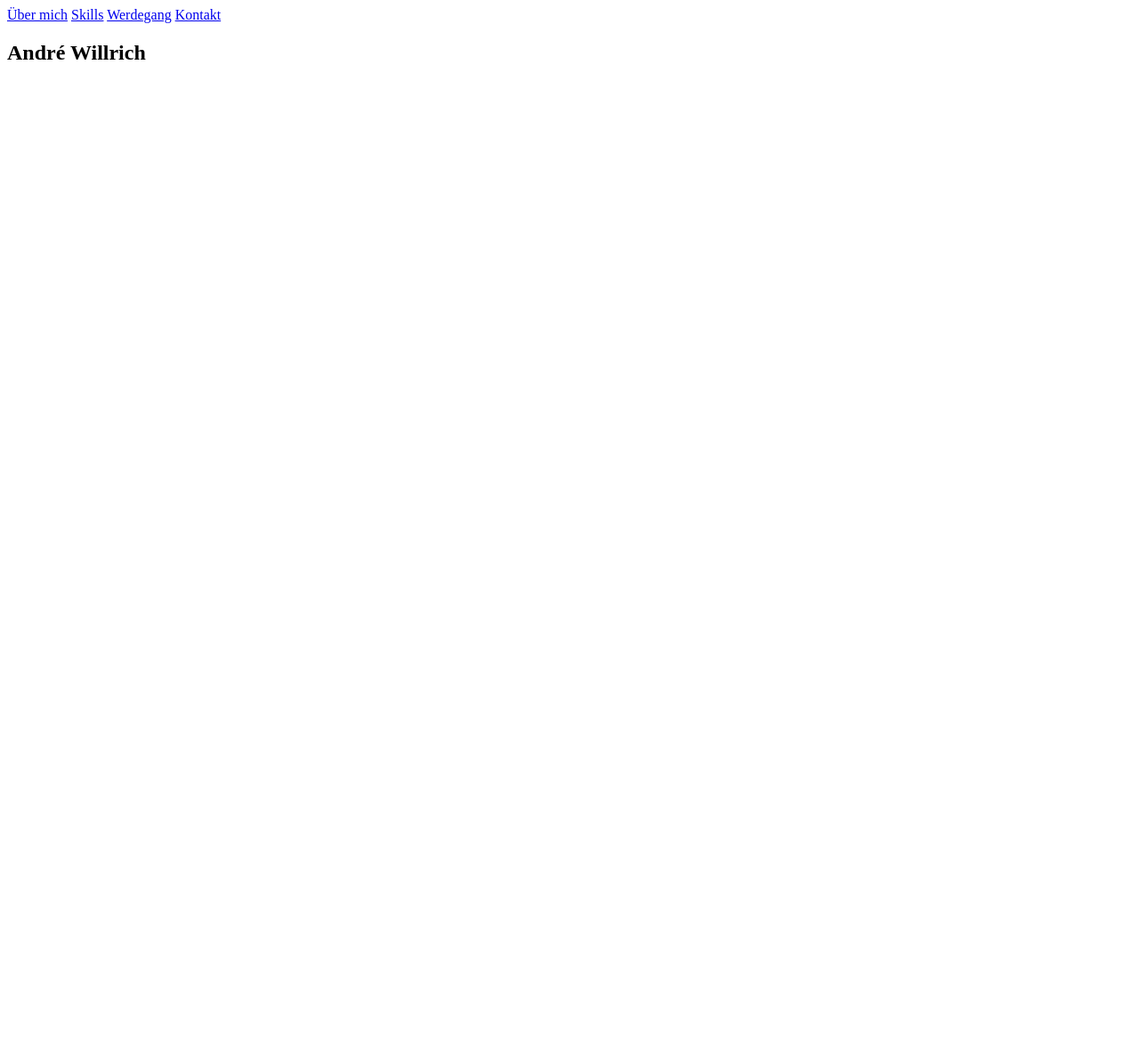
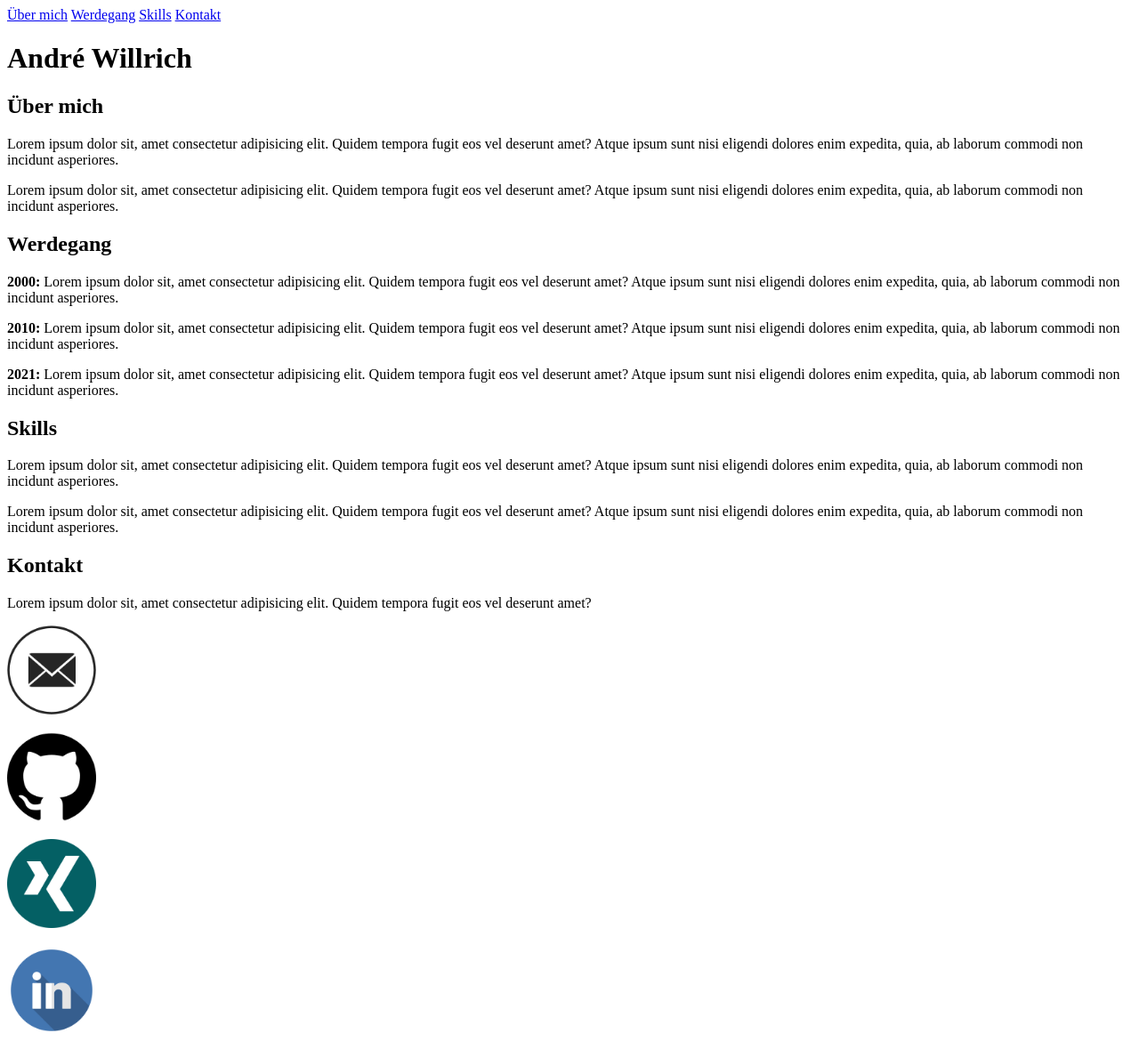
Before and after one commit to awillrich/personal-website, a plain HTML site: page index.html in a window 1280 px wide. Shown: the whole page at 89% size. Before the commit the page ends 800 px from the top, so only its background shows below. Drawn offline with Linux system fonts and the light colour scheme.

Commit message:
HTML-Grundgerüst

```diff
--- a/index.html
+++ b/index.html
@@ -3,21 +3,78 @@
 <head>
     <meta charset="UTF-8">
     <meta name="viewport" content="width=device-width, initial-scale=1.0">
-    <title>Document</title>
+    <title>André Willrich</title>
 </head>
 <body>
     <header>
         <nav>
             <a href="#">Über mich</a>
+            <a href="#">Werdegang</a>
             <a href="#">Skills</a>
-            <a href="#">Werdegang</a>
             <a href="#">Kontakt</a>
         </nav>
     </header>
 
-    <main></main>
-    <section>
+    <main>
         <h1>André Willrich</h1>
-    </section>
+        <section>
+            <h2>Über mich</h2>
+            <p>
+                Lorem ipsum dolor sit, amet consectetur adipisicing elit. Quidem tempora fugit eos vel deserunt amet?
+                Atque ipsum sunt nisi eligendi dolores enim expedita, quia, ab laborum commodi non incidunt asperiores.
+            </p>
+            <p>
+                Lorem ipsum dolor sit, amet consectetur adipisicing elit. Quidem tempora fugit eos vel deserunt amet?
+                Atque ipsum sunt nisi eligendi dolores enim expedita, quia, ab laborum commodi non incidunt asperiores.
+            </p>
+        </section>
+
+        <section>
+            <h2>Werdegang</h2>
+            <p>
+                <strong>2000:</strong> Lorem ipsum dolor sit, amet consectetur adipisicing elit. Quidem tempora fugit eos vel deserunt amet?
+                Atque ipsum sunt nisi eligendi dolores enim expedita, quia, ab laborum commodi non incidunt asperiores.
+            </p>
+            <p>
+                <strong>2010:</strong> Lorem ipsum dolor sit, amet consectetur adipisicing elit. Quidem tempora fugit eos vel deserunt amet?
+                Atque ipsum sunt nisi eligendi dolores enim expedita, quia, ab laborum commodi non incidunt asperiores.
+            </p>
+            <p>
+                <strong>2021:</strong> Lorem ipsum dolor sit, amet consectetur adipisicing elit. Quidem tempora fugit eos vel deserunt amet?
+                Atque ipsum sunt nisi eligendi dolores enim expedita, quia, ab laborum commodi non incidunt asperiores.
+            </p>
+        </section>
+
+        <section>
+            <h2>Skills</h2>
+            <p>
+                Lorem ipsum dolor sit, amet consectetur adipisicing elit. Quidem tempora fugit eos vel deserunt amet?
+                Atque ipsum sunt nisi eligendi dolores enim expedita, quia, ab laborum commodi non incidunt asperiores.
+            </p>
+            <p>
+                Lorem ipsum dolor sit, amet consectetur adipisicing elit. Quidem tempora fugit eos vel deserunt amet?
+                Atque ipsum sunt nisi eligendi dolores enim expedita, quia, ab laborum commodi non incidunt asperiores.
+            </p>
+        </section>
+
+        <section>
+            <h2>Kontakt</h2>
+            <p>
+                Lorem ipsum dolor sit, amet consectetur adipisicing elit. Quidem tempora fugit eos vel deserunt amet?
+            </p>
+            <p>
+                <a href="mailto:andre@willrich.info"><img src="mail.png" alt="E-Mail" width="100"></a>
+            </p>
+            <p>
+                <a href="https://github.com/awillrich"><img src="github.png" alt="Github" width="100"></a>
+            </p>
+            <p>
+                <a href="https://www.xing.com/profile/Andre_Willrich/cv"><img src="xing.png" alt="Xing" width="100"></a>
+            </p>
+            <p>
+                <a href="https://www.linkedin.com/in/andr%C3%A9-willrich-b1b6a946/"><img src="linkedin.png" alt="Linkedin" width="100"></a>
+            </p>
+        </section>
+    </main>
 </body>
 </html>
```
Also changed, not shown: github.png (added), linkedin.png (added), mail.png (added), xing.png (added).
